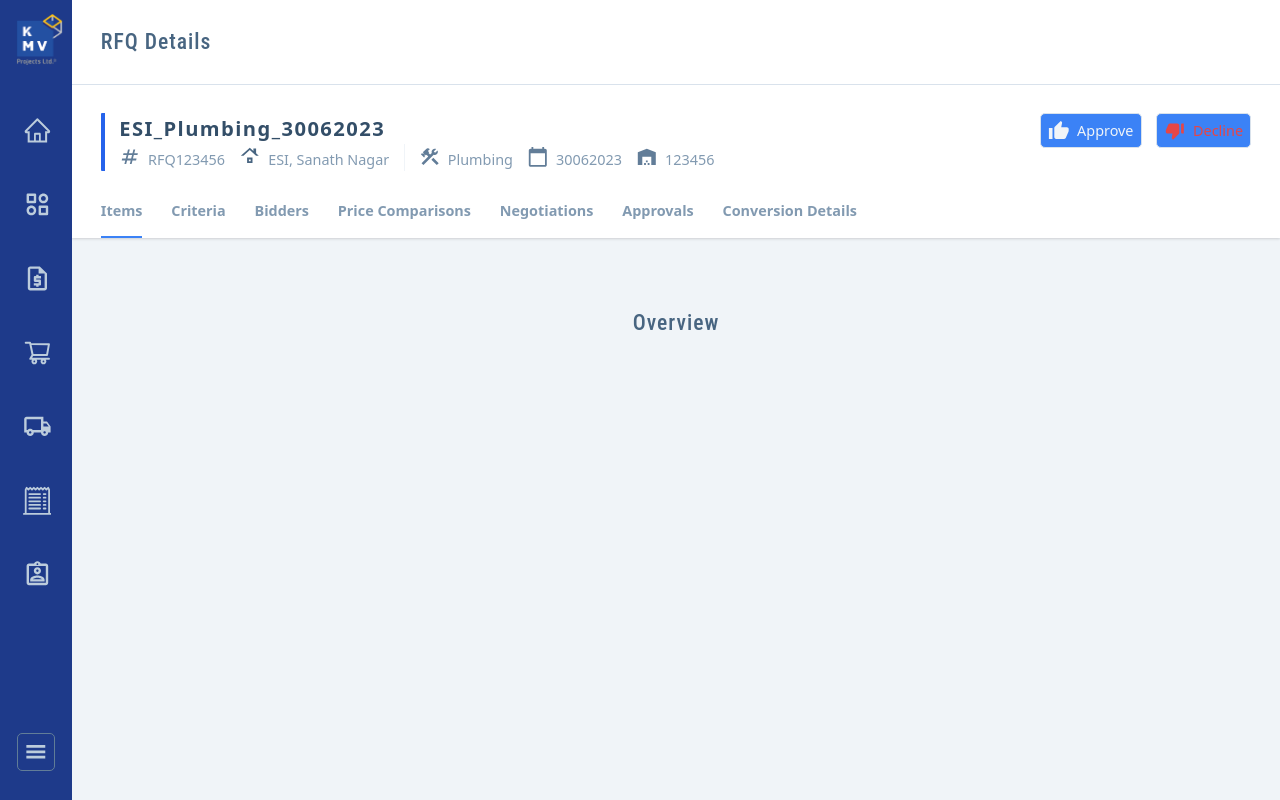
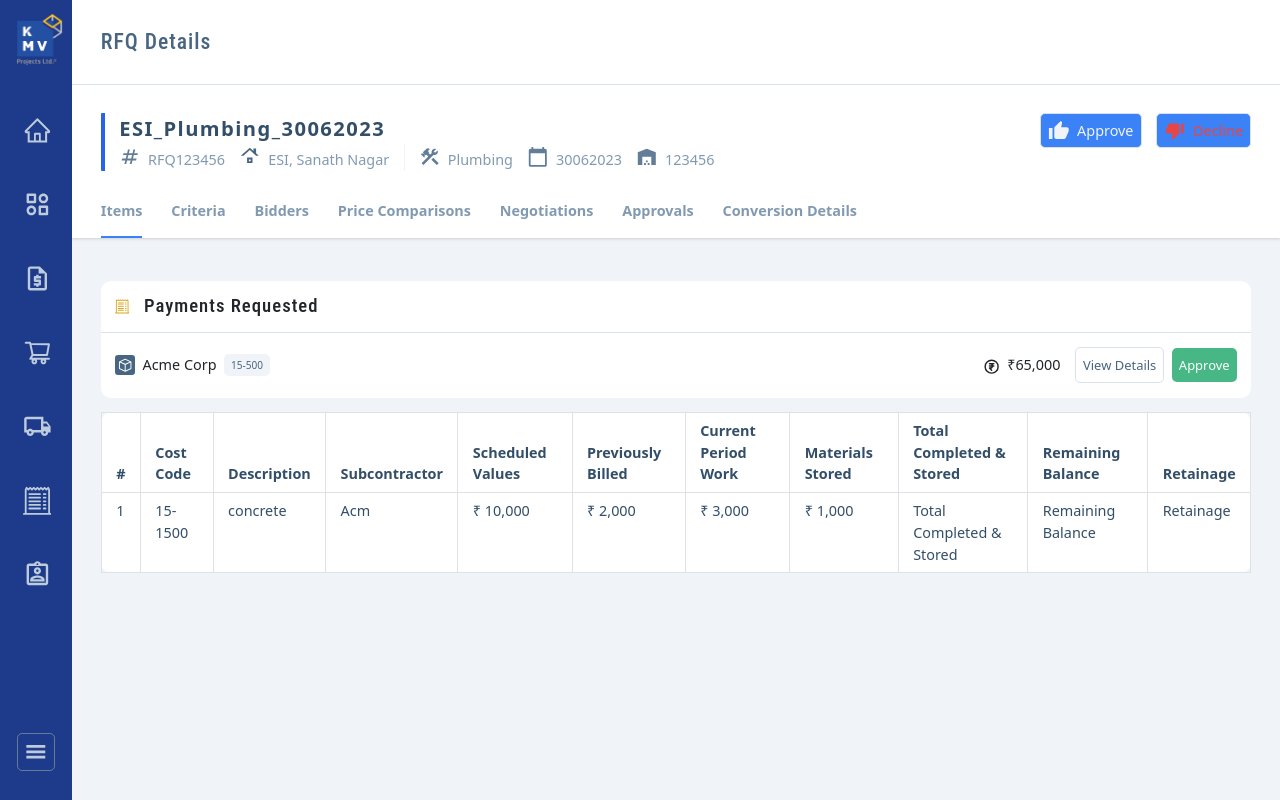
Before and after one commit to PiersoftDev/converse-portal, a React (Create React App) app: page /projects in a window 1280 px wide. Built offline with nearby package versions, Linux system fonts and the light colour scheme; sample sign-in values are in the browser's storage.

Commit message:
removed overview tab

```diff
--- a/src/components/projectPage/ProjectTabsComponent.js
+++ b/src/components/projectPage/ProjectTabsComponent.js
@@ -39,9 +39,9 @@ const ProjectTabsComponent = () => {
             Conversion Details
           </Tab>
         </TabList>
-        <TabPanel className="tab-panel">
+        {/* <TabPanel className="tab-panel">
           <h4>Overview</h4>
-        </TabPanel>
+        </TabPanel> */}
         <TabPanel>
           <ItemsComponent />
         </TabPanel>
```
